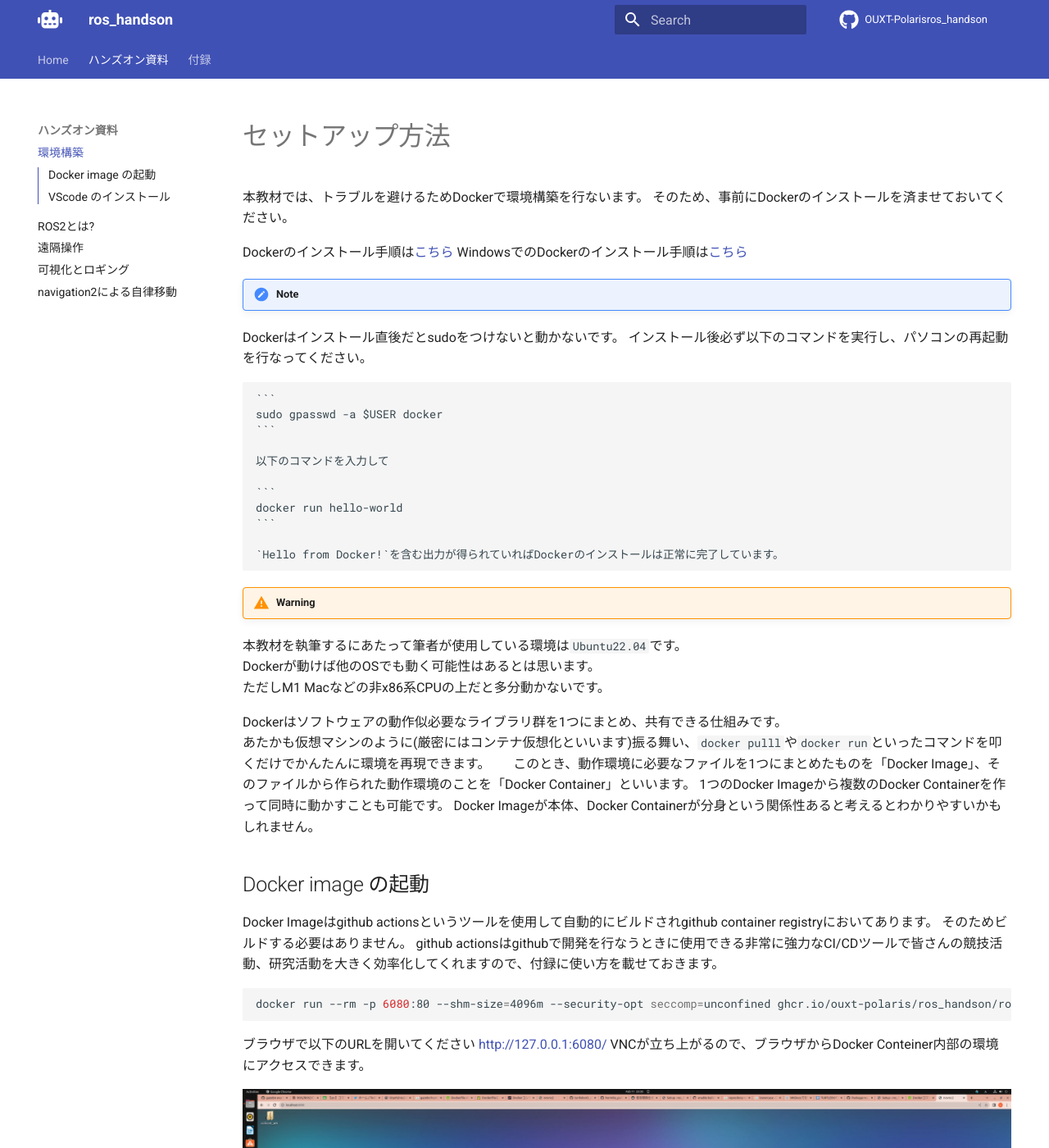
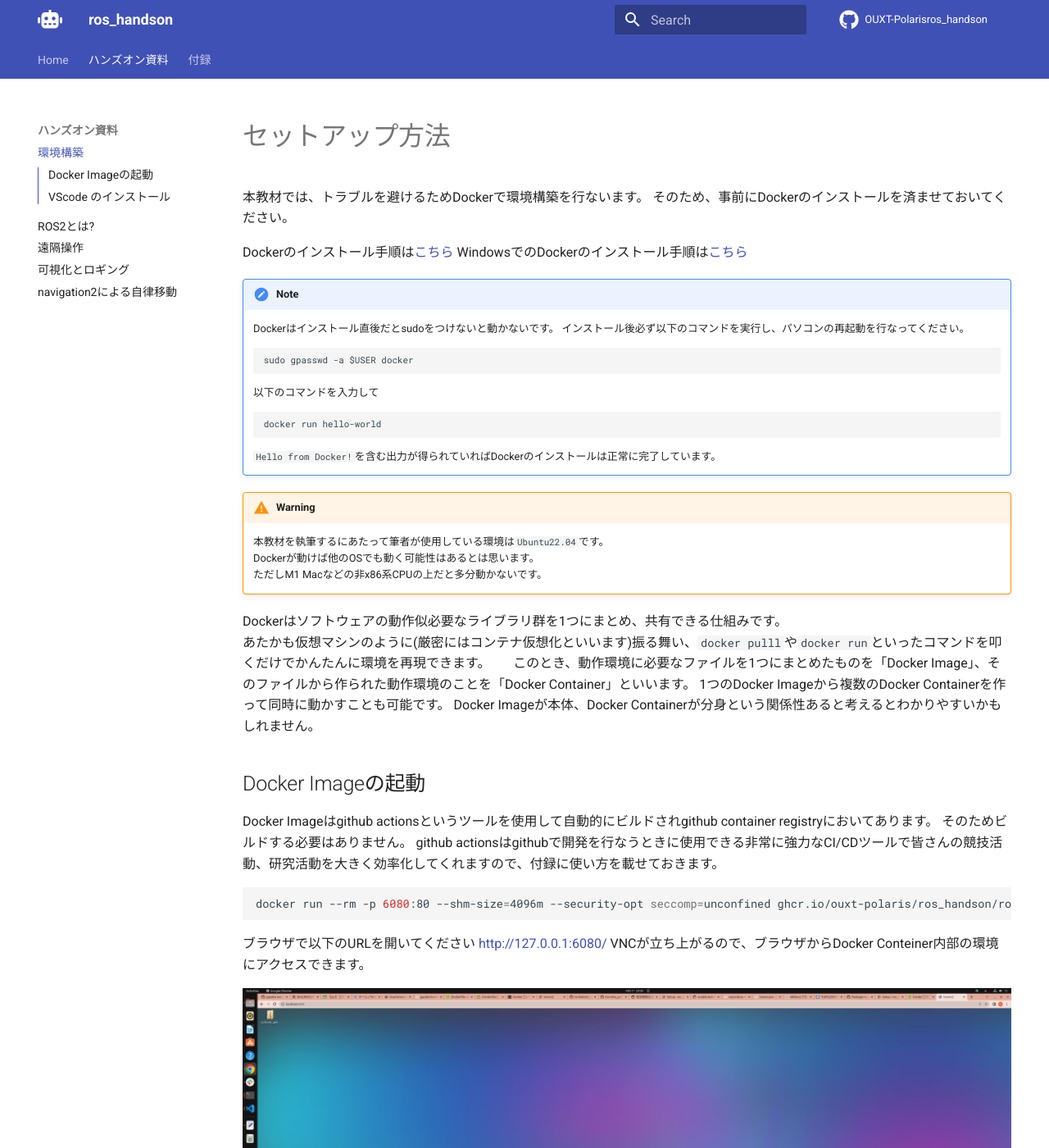
Before and after one commit to OUXT-Polaris/ros_handson, an MkDocs documentation site: the page built from docs/how_to_setup.md, in a window 1280 px wide and 1400 px high. Shown: the whole window at 82% size. Built offline with MkDocs 1.6.1 and Material for MkDocs 9.7.7, drawn with Linux system fonts in a browser that asks for light colours; nearby versions of some CDN libraries; comment, search, counter and statistics services are not loaded.

Commit message:
fix note
Signed-off-by: Masaya Kataoka <ms.kataoka@gmail.com>

````diff
--- a/docs/how_to_setup.md
+++ b/docs/how_to_setup.md
@@ -7,8 +7,8 @@ Dockerのインストール手順は[こちら](https://docs.docker.com/engine/i
 WindowsでのDockerのインストール手順は[こちら](docker_install_for_windows.md)
 
 !!! note
-Dockerはインストール直後だとsudoをつけないと動かないです。
-インストール後必ず以下のコマンドを実行し、パソコンの再起動を行なってください。
+    Dockerはインストール直後だとsudoをつけないと動かないです。
+    インストール後必ず以下のコマンドを実行し、パソコンの再起動を行なってください。
 
     ```
     sudo gpasswd -a $USER docker
@@ -23,9 +23,9 @@ Dockerはインストール直後だとsudoをつけないと動かないです
     `Hello from Docker!`を含む出力が得られていればDockerのインストールは正常に完了しています。
 
 !!! warning
-本教材を執筆するにあたって筆者が使用している環境は`Ubuntu22.04`です。
- Dockerが動けば他のOSでも動く可能性はあるとは思います。
- ただしM1 Macなどの非x86系CPUの上だと多分動かないです。
+    本教材を執筆するにあたって筆者が使用している環境は`Ubuntu22.04`です。
+    Dockerが動けば他のOSでも動く可能性はあるとは思います。
+    ただしM1 Macなどの非x86系CPUの上だと多分動かないです。
 
 Dockerはソフトウェアの動作似必要なライブラリ群を1つにまとめ、共有できる仕組みです。
 あたかも仮想マシンのように(厳密にはコンテナ仮想化といいます)振る舞い、`docker pulll`や`docker run`といったコマンドを叩くだけでかんたんに環境を再現できます。
@@ -33,7 +33,7 @@ Dockerはソフトウェアの動作似必要なライブラリ群を1つにま
 1つのDocker Imageから複数のDocker Containerを作って同時に動かすことも可能です。
 Docker Imageが本体、Docker Containerが分身という関係性あると考えるとわかりやすいかもしれません。
 
-## Docker image の起動
+## Docker Imageの起動
 
 Docker Imageはgithub actionsというツールを使用して自動的にビルドされgithub container registryにおいてあります。
 そのためビルドする必要はありません。
@@ -59,7 +59,7 @@ gazebo
 ![Not Found](images/launch_gazebo.png)
 
 !!! warning
-円滑な開催のため、ハンズオン会場に来られる前にここまでは必ず動作確認をお願いします。
+    円滑な開催のため、ハンズオン会場に来られる前にここまでは必ず動作確認をお願いします。
 
 今回はこの環境使ってハンズオンを進めていこうとおもいます。
 
````
